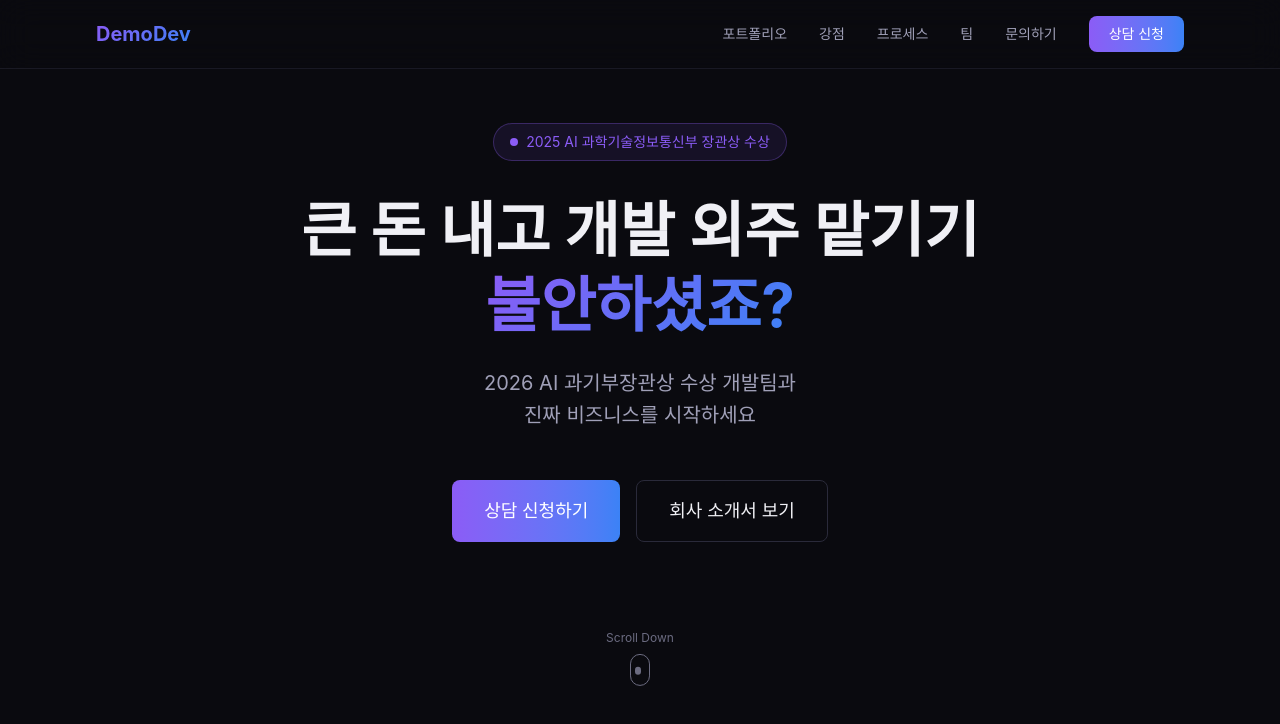
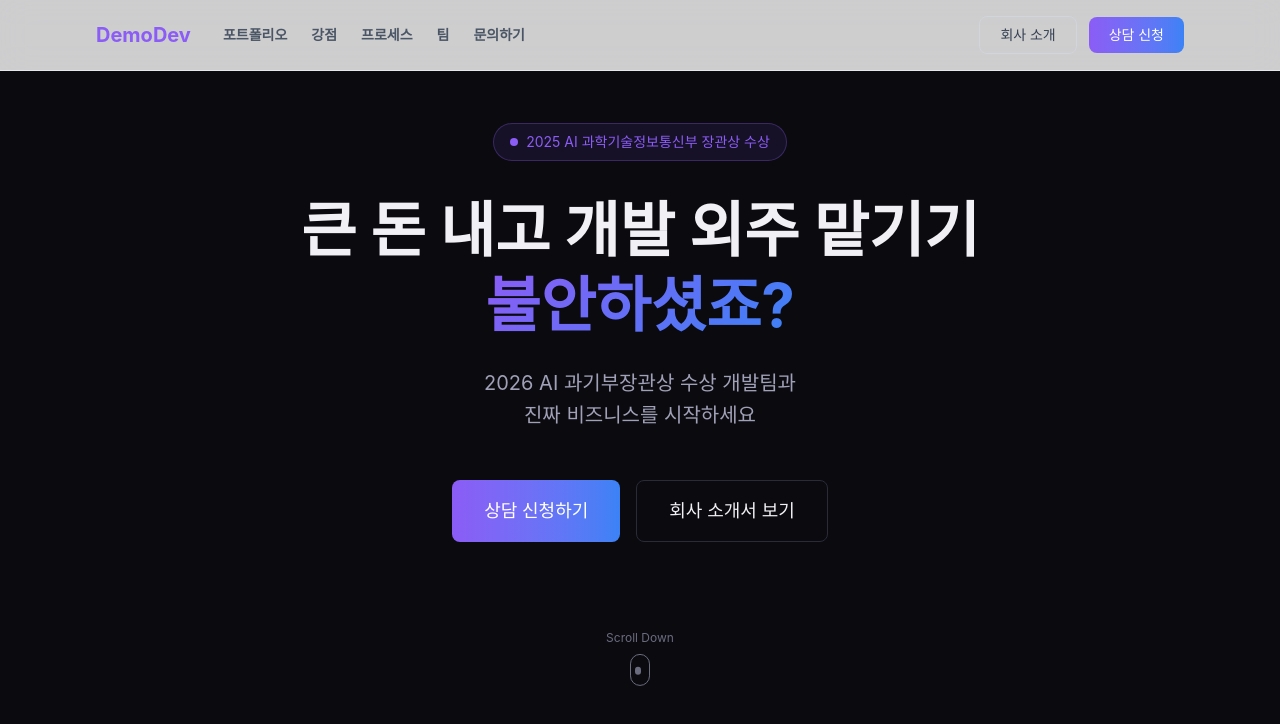
Before and after one commit to thehamcoop/thehamcoop-web, a Next.js app: page / in a window 1280 px wide. Shown: the top 724 px of the page. Built offline with nearby package versions, Linux system fonts and the light colour scheme.

Commit message:
feat: 헤더 배경 레이아웃 수정

```diff
--- a/src/components/sections/Header.tsx
+++ b/src/components/sections/Header.tsx
@@ -8,30 +8,41 @@ export default function Header() {
   const [isMenuOpen, setIsMenuOpen] = useState(false);
 
   return (
-    <header className="fixed top-0 z-50 w-full border-b border-border-default/50 bg-bg-primary/80 backdrop-blur-lg">
+    <header className="fixed top-0 z-50 w-full border-b border-gray-200 bg-white/80 backdrop-blur-lg">
       <div className="mx-auto flex items-center justify-between px-6 py-4 md:px-12 lg:px-16 xl:px-24 2xl:px-32">
+        <div className="flex items-center gap-8">
           <a href="#" className="text-xl font-bold">
-          <span className="gradient-text">{SITE.name}</span>
+            <span className="text-accent-purple">{SITE.name}</span>
           </a>
 
           {/* Desktop nav */}
-        <nav className="hidden items-center gap-8 md:flex">
+          <nav className="hidden items-center gap-6 md:flex">
             {NAV_LINKS.map((link) => (
               <a
                 key={link.href}
                 href={link.href}
-              className="text-sm text-text-secondary transition-colors hover:text-text-primary"
+                className="text-sm font-semibold text-gray-600 transition-colors hover:text-gray-900"
               >
                 {link.label}
               </a>
             ))}
+          </nav>
+        </div>
+
+        <div className="hidden items-center gap-3 md:flex">
+          <a
+            href="#about"
+            className="rounded-lg border border-gray-300 px-5 py-2 text-sm font-medium text-gray-700 transition-colors hover:bg-gray-50"
+          >
+            회사 소개
+          </a>
           <a
             href="#contact"
             className="rounded-lg bg-linear-to-r from-accent-purple to-accent-blue px-5 py-2 text-sm font-medium text-white transition-shadow hover:shadow-lg hover:shadow-accent-purple/25"
           >
             상담 신청
           </a>
-        </nav>
+        </div>
 
         {/* Mobile hamburger */}
         <button
@@ -40,13 +51,13 @@ export default function Header() {
           aria-label="메뉴 열기"
         >
           <span
-            className={`h-0.5 w-6 bg-text-primary transition-transform ${isMenuOpen ? "translate-y-2 rotate-45" : ""}`}
+            className={`h-0.5 w-6 bg-gray-900 transition-transform ${isMenuOpen ? "translate-y-2 rotate-45" : ""}`}
           />
           <span
-            className={`h-0.5 w-6 bg-text-primary transition-opacity ${isMenuOpen ? "opacity-0" : ""}`}
+            className={`h-0.5 w-6 bg-gray-900 transition-opacity ${isMenuOpen ? "opacity-0" : ""}`}
           />
           <span
-            className={`h-0.5 w-6 bg-text-primary transition-transform ${isMenuOpen ? "-translate-y-2 -rotate-45" : ""}`}
+            className={`h-0.5 w-6 bg-gray-900 transition-transform ${isMenuOpen ? "-translate-y-2 -rotate-45" : ""}`}
           />
         </button>
       </div>
@@ -58,7 +69,7 @@ export default function Header() {
             initial={{ opacity: 0, height: 0 }}
             animate={{ opacity: 1, height: "auto" }}
             exit={{ opacity: 0, height: 0 }}
-            className="border-t border-border-default bg-bg-primary md:hidden"
+            className="border-t border-gray-200 bg-white md:hidden"
           >
             <div className="flex flex-col gap-4 px-6 py-6">
               {NAV_LINKS.map((link) => (
@@ -66,11 +77,18 @@ export default function Header() {
                   key={link.href}
                   href={link.href}
                   onClick={() => setIsMenuOpen(false)}
-                  className="text-text-secondary transition-colors hover:text-text-primary"
+                  className="text-gray-600 transition-colors hover:text-gray-900"
                 >
                   {link.label}
                 </a>
               ))}
+              <a
+                href="#about"
+                onClick={() => setIsMenuOpen(false)}
+                className="text-gray-600 transition-colors hover:text-gray-900"
+              >
+                회사 소개
+              </a>
             </div>
           </motion.nav>
         )}
```
Lines whose indentation alone changed are shown as unchanged.
